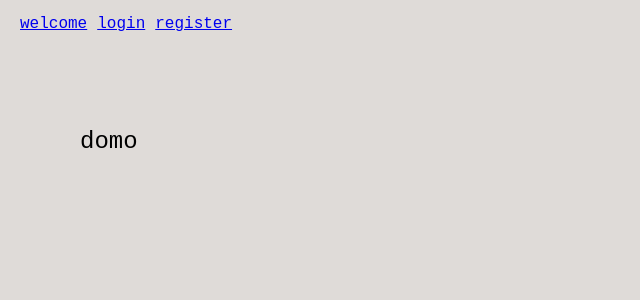
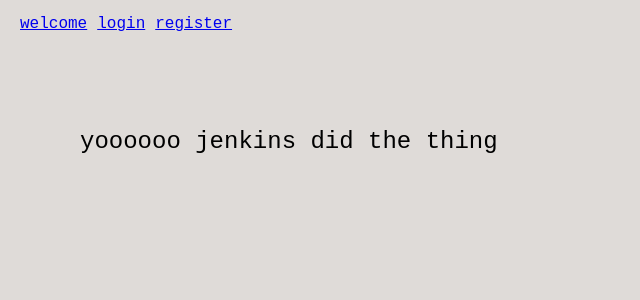
Before and after one commit to moodyRahman/reliquary-frontend, a React (Create React App) app: page / in a window 1280 px wide. Shown: the top 300 px of the page, without its empty margins (0-640 px from the left). Built offline with nearby package versions, Linux system fonts and the light colour scheme; no server answers.

Commit message:
jenkins test again

```diff
--- a/src/routes/welcome/Welcome.js
+++ b/src/routes/welcome/Welcome.js
@@ -7,7 +7,7 @@ const Welcome = () => {
   return (
     <div>
       <div className="logo">
-        domo
+        yoooooo jenkins did the thing
       </div>
       <div>
         {/* <Link to="/login">Login</Link> */}
```
